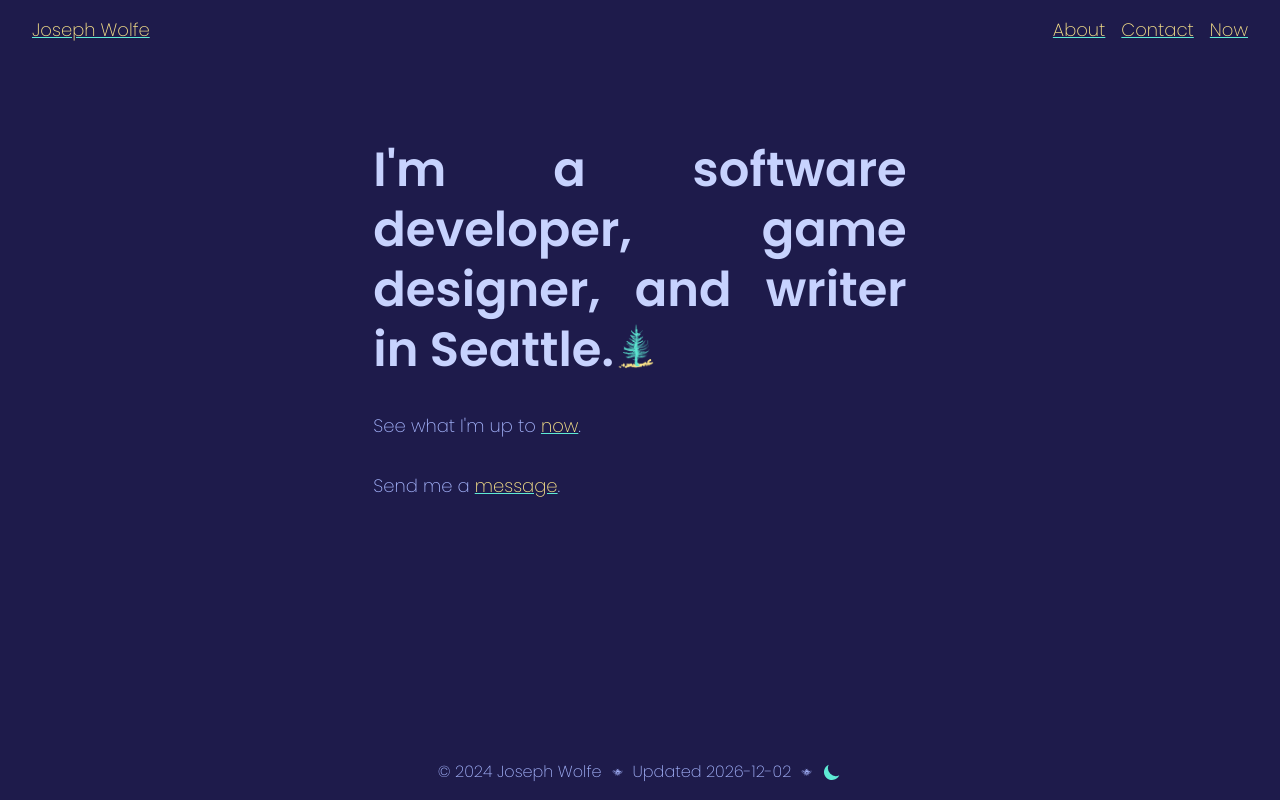
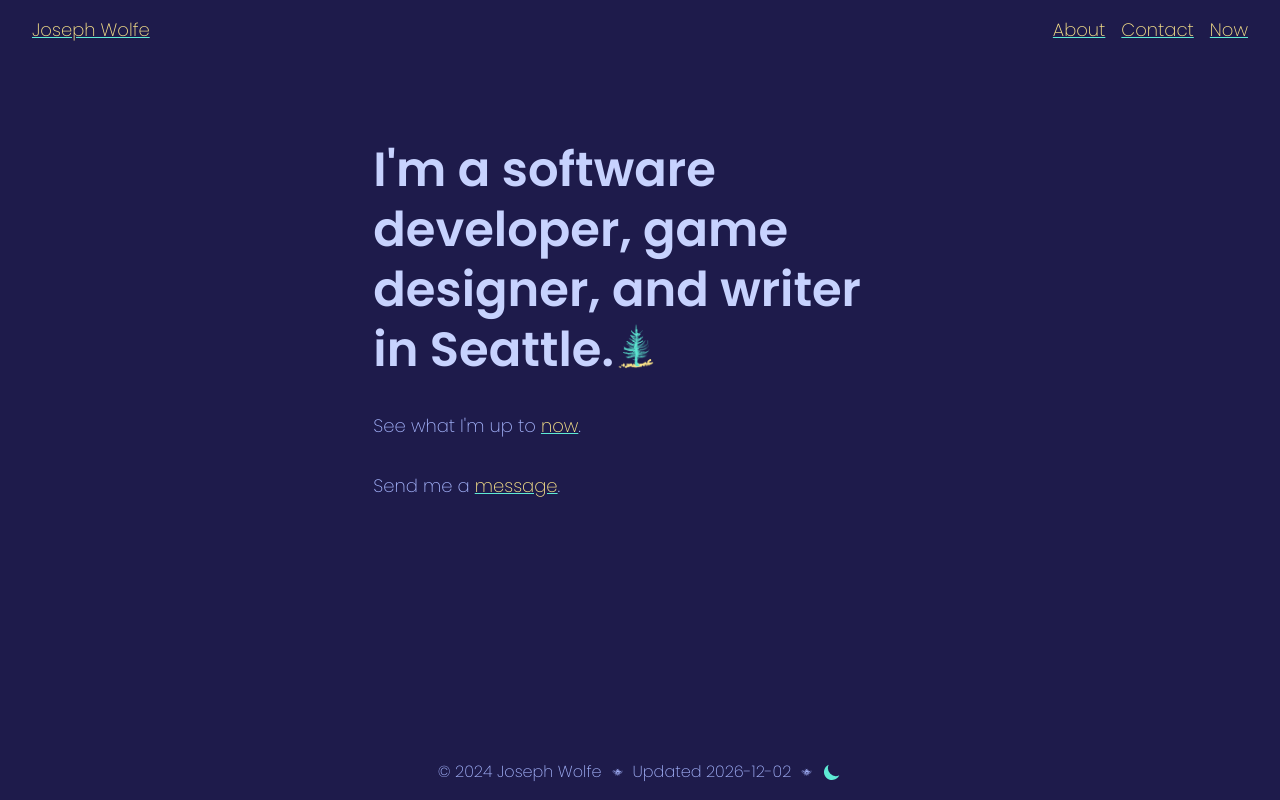
Before and after one commit to CharmedSatyr/personal-website, a Next.js app: page / in a window 1280 px wide. Built offline with nearby package versions, Linux system fonts and the light colour scheme.

Commit message:
Float opening text to left

```diff
--- a/app/page.tsx
+++ b/app/page.tsx
@@ -4,7 +4,7 @@ import TreeImage from "@/components/TreeImage";
 const Root = () => {
 	return (
 		<>
-			<h1 className="title leading-tight">
+			<h1 className="title text-left leading-tight">
 				I'm a software developer, game designer, and writer in Seattle.
 				<TreeImage />
 			</h1>
```
